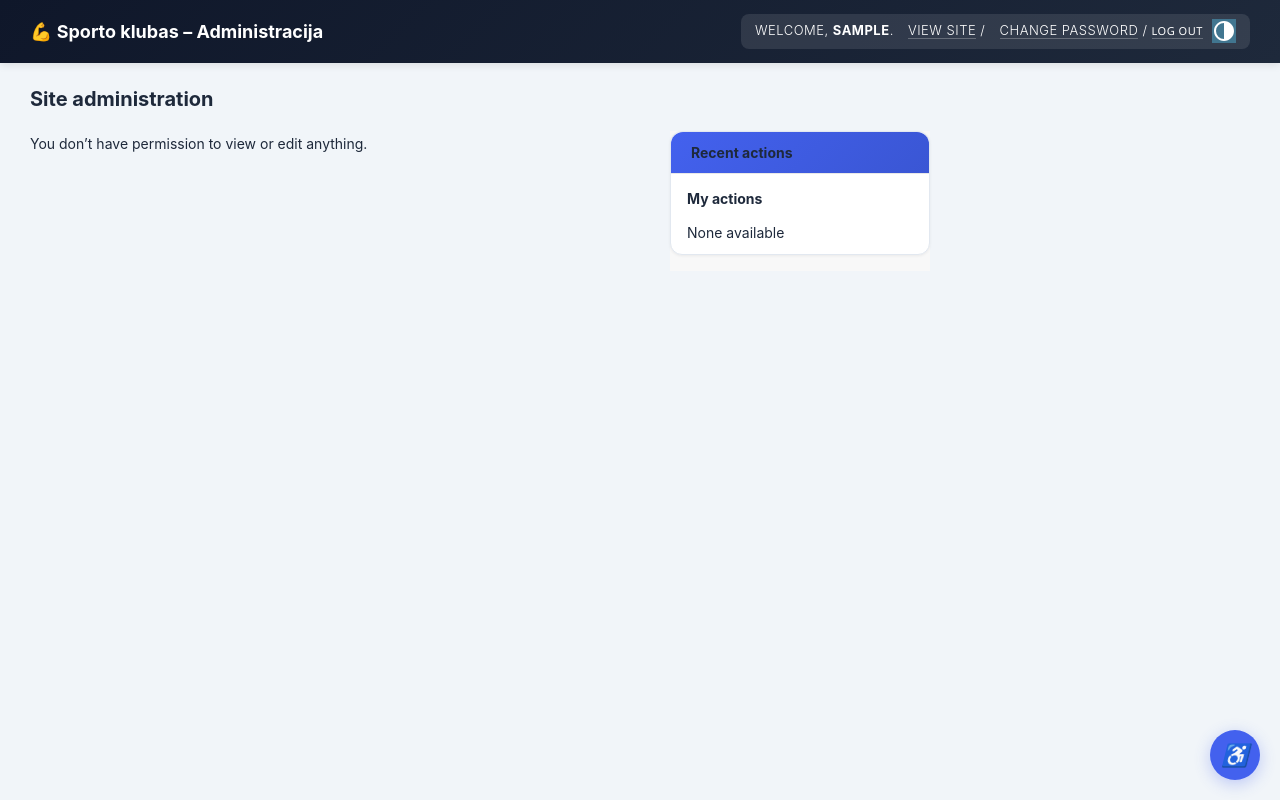
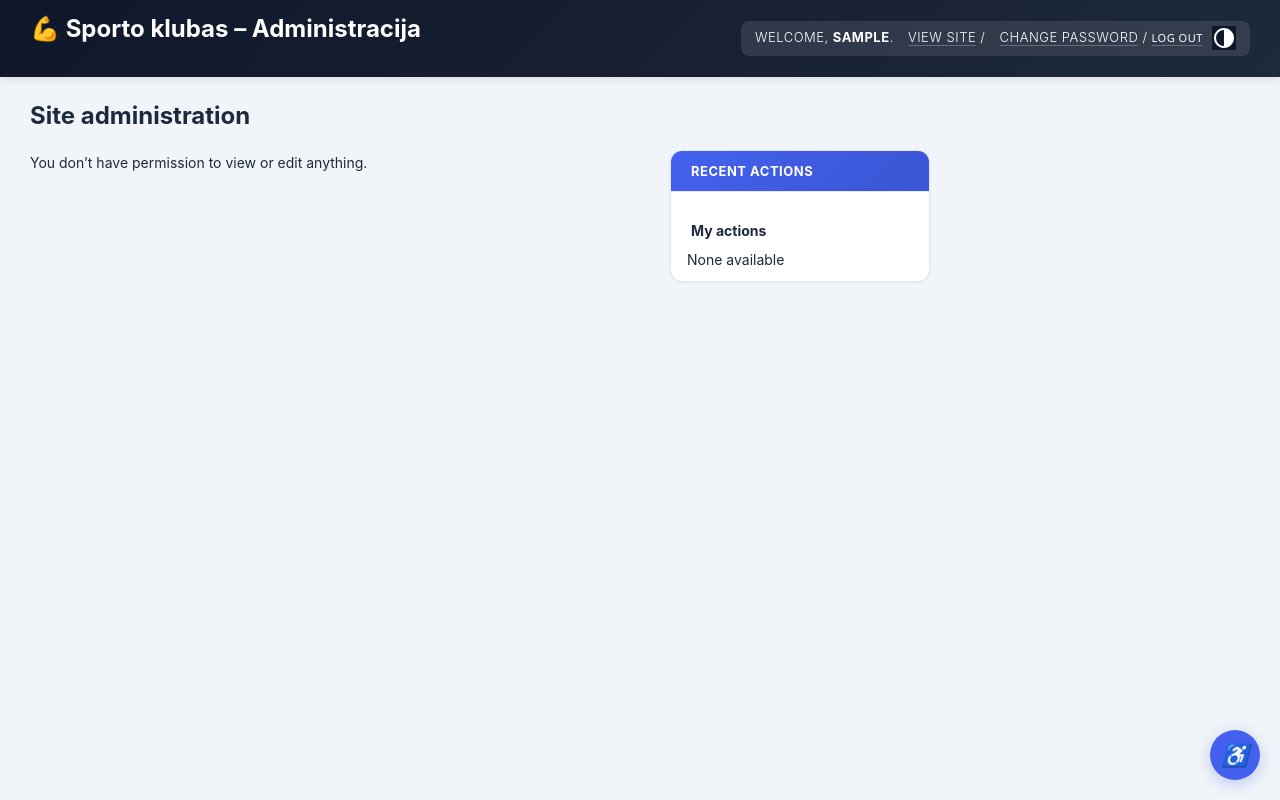
Before and after one commit to nedasber/sporto-klubas, a Django app: page /admin/ in a window 1280 px wide. Run offline with Django 5.2, Linux system fonts and the light colour scheme; the visitor is signed in with stand-in values (Sample User, id 1); data comes from the database, SQL or seed files in the repository; data that the repository does not hold is empty.

Commit message:
Pataisyti admin stiliai - priverstinai šviesus režimas + LT aplikacijų pavadinimai

```diff
--- a/accounts/apps.py
+++ b/accounts/apps.py
@@ -1,8 +1,7 @@
 from django.apps import AppConfig
+
 
 class AccountsConfig(AppConfig):
     default_auto_field = "django.db.models.BigAutoField"
     name = "accounts"
-
-    def ready(self):
-        import accounts.signals  # noqa
+    verbose_name = "Vartotojai"
--- a/config/settings.py
+++ b/config/settings.py
@@ -57,7 +57,7 @@ INSTALLED_APPS = [
     'django.contrib.staticfiles',
 
     "accounts.apps.AccountsConfig",
-    "gym",
+    "gym.apps.GymConfig",
     "gamification.apps.GamificationConfig",
 ]
 
--- a/gamification/apps.py
+++ b/gamification/apps.py
@@ -5,7 +5,3 @@ class GamificationConfig(AppConfig):
     default_auto_field = "django.db.models.BigAutoField"
     name = "gamification"
     verbose_name = "Motyvacinė sistema"
-
-    def ready(self):
-        # Importuojame signalus, kad jie būtų užregistruoti
-        from . import signals  # noqa: F401
--- a/gym/apps.py
+++ b/gym/apps.py
@@ -4,7 +4,7 @@ from django.apps import AppConfig
 class GymConfig(AppConfig):
     default_auto_field = "django.db.models.BigAutoField"
     name = "gym"
+    verbose_name = "Sporto klubas"
 
     def ready(self):
-        # Užregistruojam signalus
         from . import signals  # noqa: F401
--- a/templates/admin/base_site.html
+++ b/templates/admin/base_site.html
@@ -8,6 +8,79 @@
 <link rel="icon" type="image/svg+xml" href="{% static 'favicon.svg' %}">
 <style>
 /* ===== SPORTO KLUBAS ADMIN STILIUS ===== */
+
+/* PRIVERSTINAI šviesus režimas (panaikina Django dark mode) */
+:root {
+  color-scheme: light !important;
+  --primary: #4361ee;
+  --secondary: #4361ee;
+  --accent: #4361ee;
+  --primary-fg: #fff;
+  --body-fg: #1e293b;
+  --body-bg: #f1f5f9;
+  --body-quiet-color: #64748b;
+  --body-loud-color: #1e293b;
+  --header-color: #fff;
+  --header-branding-color: #fff;
+  --header-bg: #0f172a;
+  --header-link-color: #fff;
+  --breadcrumbs-fg: #64748b;
+  --breadcrumbs-link-fg: #4361ee;
+  --breadcrumbs-bg: #fff;
+  --link-fg: #4361ee;
+  --link-hover-color: #3a56d4;
+  --link-selected-fg: #3a56d4;
+  --hairline-color: #e2e8f0;
+  --border-color: #e2e8f0;
+  --error-fg: #dc2626;
+  --message-success-bg: #dcfce7;
+  --message-warning-bg: #fef3c7;
+  --message-error-bg: #fee2e2;
+  --darkened-bg: #f8fafc;
+  --selected-bg: #eef1ff;
+  --selected-row: #eef1ff;
+  --button-fg: #fff;
+  --button-bg: #4361ee;
+  --button-hover-bg: #3a56d4;
+  --default-button-bg: #4361ee;
+  --default-button-hover-bg: #3a56d4;
+  --close-button-bg: #64748b;
+  --close-button-hover-bg: #475569;
+  --delete-button-bg: #dc2626;
+  --delete-button-hover-bg: #b91c1c;
+  --object-tools-fg: #fff;
+  --object-tools-bg: #4361ee;
+  --object-tools-hover-bg: #3a56d4;
+}
+
+/* Priverstinai panaikinam dark mode */
+@media (prefers-color-scheme: dark) {
+  :root {
+    color-scheme: light !important;
+    --primary: #4361ee;
+    --body-fg: #1e293b;
+    --body-bg: #f1f5f9;
+    --body-quiet-color: #64748b;
+    --body-loud-color: #1e293b;
+    --header-bg: #0f172a;
+    --breadcrumbs-bg: #fff;
+    --link-fg: #4361ee;
+    --hairline-color: #e2e8f0;
+    --border-color: #e2e8f0;
+    --darkened-bg: #f8fafc;
+    --selected-bg: #eef1ff;
+    --selected-row: #eef1ff;
+  }
+}
+
+html[data-theme="dark"], html[data-theme="auto"] {
+  color-scheme: light !important;
+}
+html[data-theme="dark"] :root {
+  --body-bg: #f1f5f9 !important;
+  --body-fg: #1e293b !important;
+}
+
 :root {
   --sk-primary: #4361ee;
   --sk-primary-dark: #3a56d4;
@@ -22,9 +95,18 @@
   --sk-warning: #f59e0b;
 }
 
-body {
+html, body {
   background: var(--sk-bg) !important;
+  color: var(--sk-text) !important;
   font-family: -apple-system, BlinkMacSystemFont, "Segoe UI", Roboto, Oxygen, Ubuntu, sans-serif !important;
+}
+
+#container {
+  background: var(--sk-bg) !important;
+}
+
+#content, #content-main, .colMS, .colM {
+  background: transparent !important;
   color: var(--sk-text) !important;
 }
 
@@ -97,21 +179,90 @@ body {
   font-weight: 700 !important;
 }
 
-/* MODULES */
+/* MODULES - kortelės su lentelėmis */
 .module {
   background: #fff !important;
   border-radius: 12px !important;
   box-shadow: 0 1px 3px rgba(0,0,0,0.06) !important;
   border: 1px solid var(--sk-border) !important;
   margin-bottom: 16px !important;
+  color: var(--sk-text) !important;
+  overflow: hidden;
 }
 .module h2, .module caption {
   background: linear-gradient(135deg, var(--sk-primary) 0%, var(--sk-primary-dark) 100%) !important;
   color: #fff !important;
   padding: 12px 20px !important;
   font-weight: 600 !important;
-  border-radius: 12px 12px 0 0 !important;
+  border-radius: 0 !important;
+  font-size: 13px !important;
+  text-transform: uppercase;
+  letter-spacing: .5px;
+}
+.module table {
+  width: 100% !important;
+  background: #fff !important;
+}
+.module tr {
+  background: #fff !important;
+}
+.module tr:hover {
+  background: #f8fafc !important;
+}
+.module th, .module td {
+  background: transparent !important;
+  color: var(--sk-text) !important;
+  padding: 12px 20px !important;
+  border-bottom: 1px solid #f1f5f9 !important;
+}
+.module td.actionlink a {
+  color: var(--sk-primary) !important;
+}
+
+/* Sidebar (right) - "Mano veiksmai" blokas */
+#content-related {
+  background: transparent !important;
+}
+#content-related .module {
+  background: #fff !important;
+}
+#content-related h2 {
+  background: linear-gradient(135deg, var(--sk-primary) 0%, var(--sk-primary-dark) 100%) !important;
+  color: #fff !important;
+}
+#content-related h3 {
+  color: var(--sk-text) !important;
+  padding: 14px 20px 8px 20px !important;
+  margin: 0 !important;
   font-size: 14px !important;
+  font-weight: 700 !important;
+}
+.actionlist {
+  padding: 0 20px 14px 20px !important;
+}
+.actionlist li {
+  padding: 6px 0 !important;
+  list-style: none !important;
+  border-bottom: 1px solid #f1f5f9 !important;
+}
+.actionlist li:last-child {
+  border-bottom: none !important;
+}
+.actionlist .changelink,
+.actionlist .addlink,
+.actionlist .deletelink {
+  color: var(--sk-text) !important;
+  text-decoration: none !important;
+  font-weight: 500 !important;
+}
+.actionlist .changelink::before,
+.actionlist .addlink::before {
+  content: "✏️ ";
+  margin-right: 4px;
+}
+.mini {
+  color: var(--sk-text-muted) !important;
+  font-size: 12px !important;
 }
 
 /* TABLES */
@@ -198,6 +349,39 @@ a:link, a:visited {
 }
 a:hover {
   color: var(--sk-primary-dark);
+}
+
+/* "Pridėti" ir "Pakeisti" linkai dashboard'e */
+.module a.addlink,
+.module a.changelink {
+  font-weight: 500 !important;
+  text-decoration: none !important;
+  padding: 4px 10px !important;
+  border-radius: 6px !important;
+  font-size: 13px !important;
+  transition: all .15s;
+}
+.module a.addlink {
+  color: var(--sk-success) !important;
+  background: #dcfce7 !important;
+}
+.module a.addlink:hover {
+  background: #bbf7d0 !important;
+}
+.module a.changelink {
+  color: var(--sk-primary) !important;
+  background: var(--sk-primary-light) !important;
+}
+.module a.changelink:hover {
+  background: #dbe2ff !important;
+}
+
+/* Headers - Valdymo skydelis */
+h1 {
+  color: var(--sk-text) !important;
+  font-weight: 700 !important;
+  font-size: 24px !important;
+  margin: 0 0 20px 0 !important;
 }
 
 /* MESSAGES */
```
